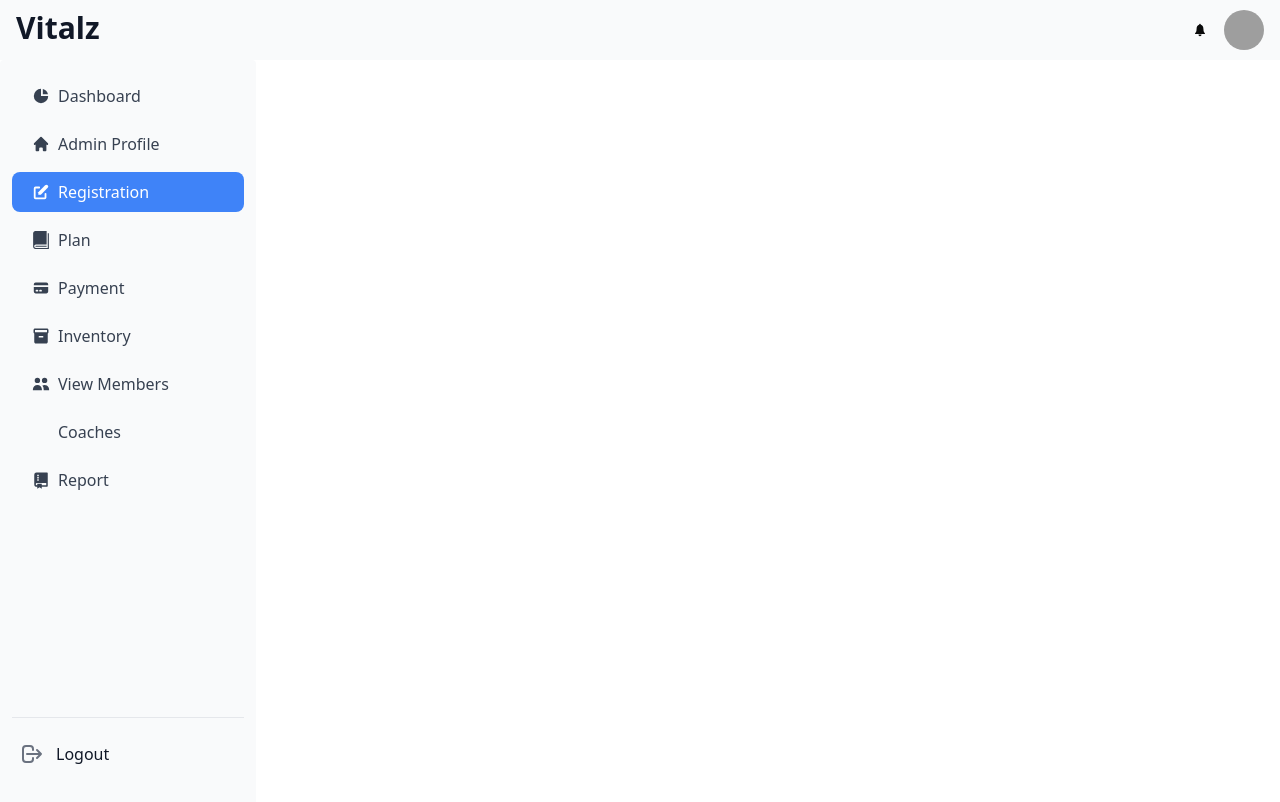
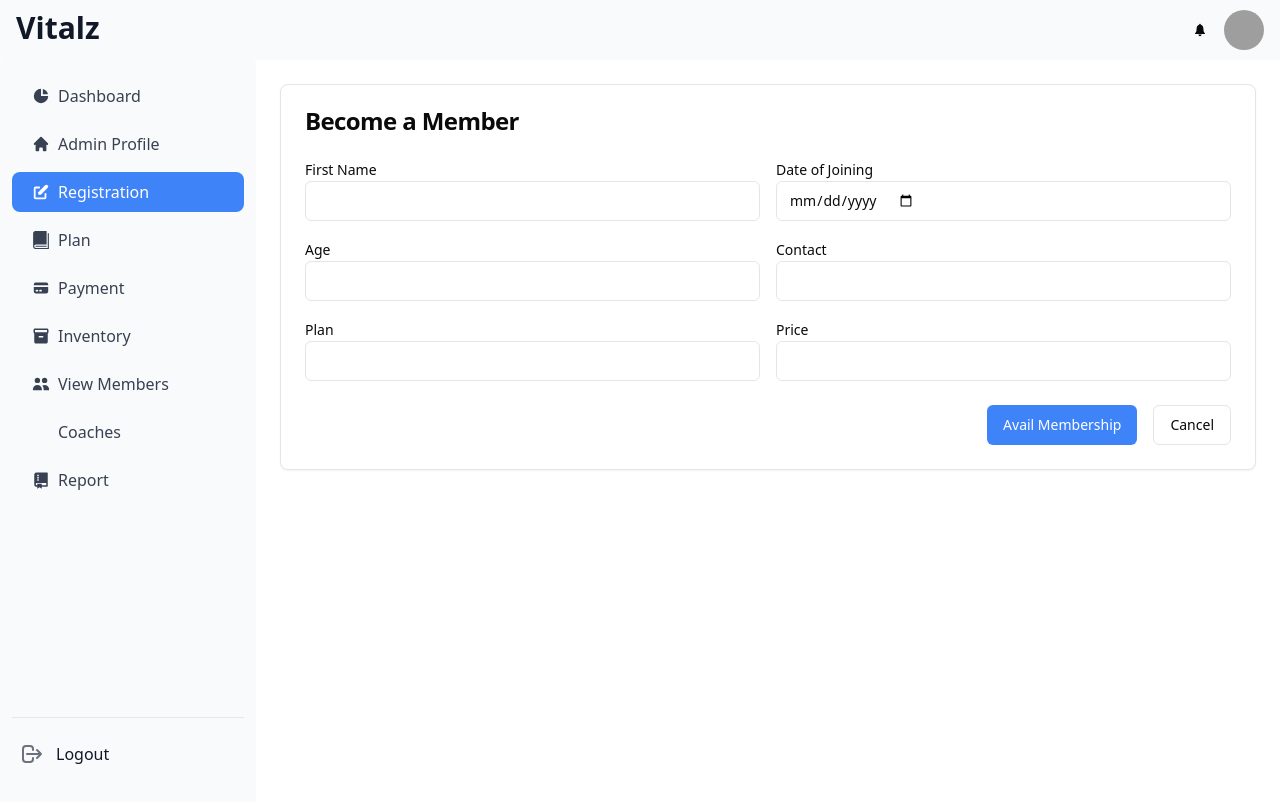
Before and after one commit to hknp796/vitalz, a React (Vite) app: page /registration in a window 1280 px wide. Shown: the top 802 px of the page. Built offline with nearby package versions, Linux system fonts and the light colour scheme; grey boxes are pictures that could not be loaded; some icons are missing.

Commit message:
member registraion form ui added

```diff
--- a/package.json
+++ b/package.json
@@ -10,6 +10,7 @@
   },
   "dependencies": {
     "@headlessui/react": "^1.7.16",
+    "@radix-ui/react-label": "^2.1.1",
     "@radix-ui/react-slot": "^1.1.1",
     "@reduxjs/toolkit": "^2.2.6",
     "@tanstack/react-table": "^8.20.6",
--- a/src/App.jsx
+++ b/src/App.jsx
@@ -9,6 +9,7 @@ import Dashboard from "./pages/Dashboard";
 import ClientDetails from "./pages/Members";
 import Inventories from "./pages/Inventories";
 import AdminProfiles from "./pages/AdminProfiles";
+import Registration from "./pages/Registraion";
 import Billing from "./pages/Billing";
 import AddMember from "./pages/AddNewMember";
 import ViewMember from "./pages/viewMember";
@@ -30,6 +31,7 @@ function App() {
     { path: "/members", element: <ClientDetails /> },
     { path: "/billing", element: <Billing /> },
     { path: "/admin-profiles", element: <AdminProfiles /> },
+    { path: "/registration", element: <Registration /> },
     { path: "/add-members", element: <AddMember /> },
     { path: "/add-members/:id", element: <AddMember /> },
     { path: "/members/view/:id", element: <ViewMember /> },
--- /dev/null
+++ b/src/components/ui/label.tsx
@@ -0,0 +1,24 @@
+import * as React from "react"
+import * as LabelPrimitive from "@radix-ui/react-label"
+import { cva, type VariantProps } from "class-variance-authority"
+
+import { cn } from "@/lib/utils"
+
+const labelVariants = cva(
+  "text-sm font-medium leading-none peer-disabled:cursor-not-allowed peer-disabled:opacity-70"
+)
+
+const Label = React.forwardRef<
+  React.ElementRef<typeof LabelPrimitive.Root>,
+  React.ComponentPropsWithoutRef<typeof LabelPrimitive.Root> &
+    VariantProps<typeof labelVariants>
+>(({ className, ...props }, ref) => (
+  <LabelPrimitive.Root
+    ref={ref}
+    className={cn(labelVariants(), className)}
+    {...props}
+  />
+))
+Label.displayName = LabelPrimitive.Root.displayName
+
+export { Label }
--- /dev/null
+++ b/src/pages/Registraion.jsx
@@ -0,0 +1,180 @@
+import { useState, useEffect } from "react";
+import moment from "moment";
+import { Card, CardHeader, CardContent, CardTitle } from "@/components/ui/card";
+import { Input } from "@/components/ui/input";
+import { Button } from "@/components/ui/button";
+import { Label } from "@/components/ui/label";
+import { toast } from "react-toastify";
+import { useNavigate, useParams } from "react-router-dom";
+import useAxios from "../hooks/useAxios";
+
+function NewMemberForm() {
+  const { id } = useParams();
+  const navigateTo = useNavigate();
+
+  const [inputValues, setInputValues] = useState({
+    firstName: "",
+    lastName: "",
+    gender: "",
+    age: "",
+    contact: "",
+  });
+  const [dateOfJoining, setJoiningDate] = useState("");
+  const [dateOfBirth, setBirthDate] = useState("");
+  const [loading, setLoading] = useState(false);
+
+  const handleInputChange = (event) => {
+    const { name, value } = event.target;
+    setInputValues((prev) => ({
+      ...prev,
+      [name]: value,
+    }));
+  };
+
+  const handleJoiningDate = (event) => {
+    setJoiningDate(event.target.value);
+  };
+
+  const handleBirthDate = (event) => {
+    setBirthDate(event.target.value);
+  };
+
+  const submitForm = (event) => {
+    event.preventDefault();
+    const form = { ...inputValues, dateOfBirth, dateOfJoining };
+    const axiosConfig = {
+      method: id ? "put" : "post",
+      url: id ? `/members/update/${id}` : "/members",
+      body: form,
+      successCallBack: ({ message }) => {
+        toast.success(message);
+        navigateTo("/members");
+      },
+      setLoading,
+    };
+    useAxios(axiosConfig);
+  };
+
+  const cancelForm = () => {
+    navigateTo("/members");
+  };
+
+  const getMemberDetails = () => {
+    if (id) {
+      useAxios({
+        method: "get",
+        url: `/members/${id}`,
+        successCallBack: ({ data }) => {
+          setInputValues((prev) => ({
+            ...prev,
+            ...data,
+          }));
+          setJoiningDate(data.dateOfJoining);
+          setBirthDate(data.dateOfBirth);
+        },
+      });
+    }
+  };
+
+  useEffect(() => {
+    getMemberDetails();
+  }, []);
+
+  return (
+    <div className="p-6">
+      <Card>
+        <CardHeader>
+          <CardTitle>Become a Member</CardTitle>
+        </CardHeader>
+        <CardContent>
+          <form className="space-y-6" onSubmit={submitForm}>
+            <div className="grid grid-cols-1 md:grid-cols-2 gap-4">
+              <div>
+                <Label htmlFor="firstName">First Name</Label>
+                <Input
+                  id="firstName"
+                  name="firstName"
+                  type="text"
+                  value={inputValues.firstName}
+                  onChange={handleInputChange}
+                  required
+                />
+              </div>
+
+              <div>
+                <Label htmlFor="dateOfJoining">Date of Joining</Label>
+                <Input
+                  id="dateOfJoining"
+                  name="dateOfJoining"
+                  type="date"
+                  value={dateOfJoining}
+                  onChange={handleJoiningDate}
+                  required
+                />
+              </div>
+
+              <div>
+                <Label htmlFor="age">Age</Label>
+                <Input
+                  id="age"
+                  name="age"
+                  type="number"
+                  value={inputValues.age}
+                  onChange={handleInputChange}
+                  required
+                />
+              </div>
+
+              <div>
+                <Label htmlFor="contact">Contact</Label>
+                <Input
+                  id="contact"
+                  name="contact"
+                  type="text"
+                  value={inputValues.contact}
+                  onChange={handleInputChange}
+                  required
+                />
+              </div>
+
+              <div>
+                <Label htmlFor="plan">Plan</Label>
+                <Input
+                  id="plan"
+                  name="plan"
+                  type="text"
+                  value={inputValues.plan}
+                  onChange={handleInputChange}
+                  required
+                />
+              </div>
+
+              <div>
+                <Label htmlFor="price">Price</Label>
+                <Input
+                  id="price"
+                  name="price"
+                  type="text"
+                  value={inputValues.price}
+                  onChange={handleInputChange}
+                  required
+                />
+              </div>
+            </div>
+
+            <div className="flex justify-end space-x-4">
+              <Button type="submit" className="bg-blue-500 text-white">
+                {loading ? "Loading..." : id ? "Update" : "Avail Membership"}
+              </Button>
+              <Button type="button" variant="outline" >
+                Cancel
+              </Button>
+            </div>
+          </form>
+        </CardContent>
+      </Card>
+    </div>
+  );
+}
+
+export default NewMemberForm;
```
Also changed, not shown: 1 other file (tests, documents, lock files or other folders).
